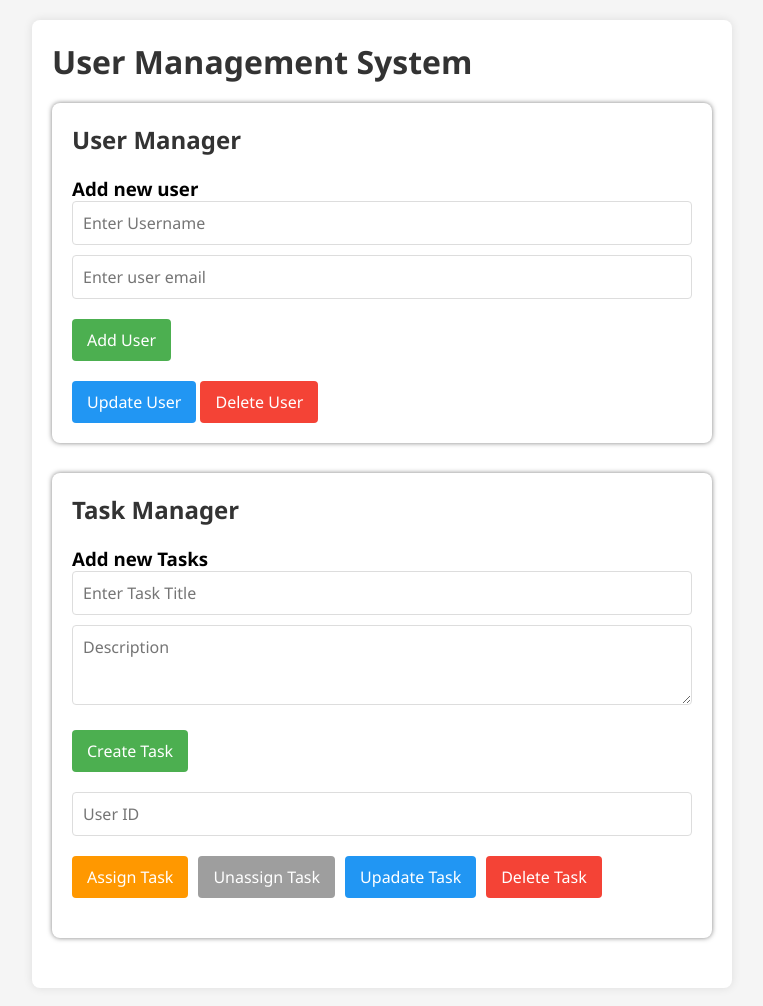
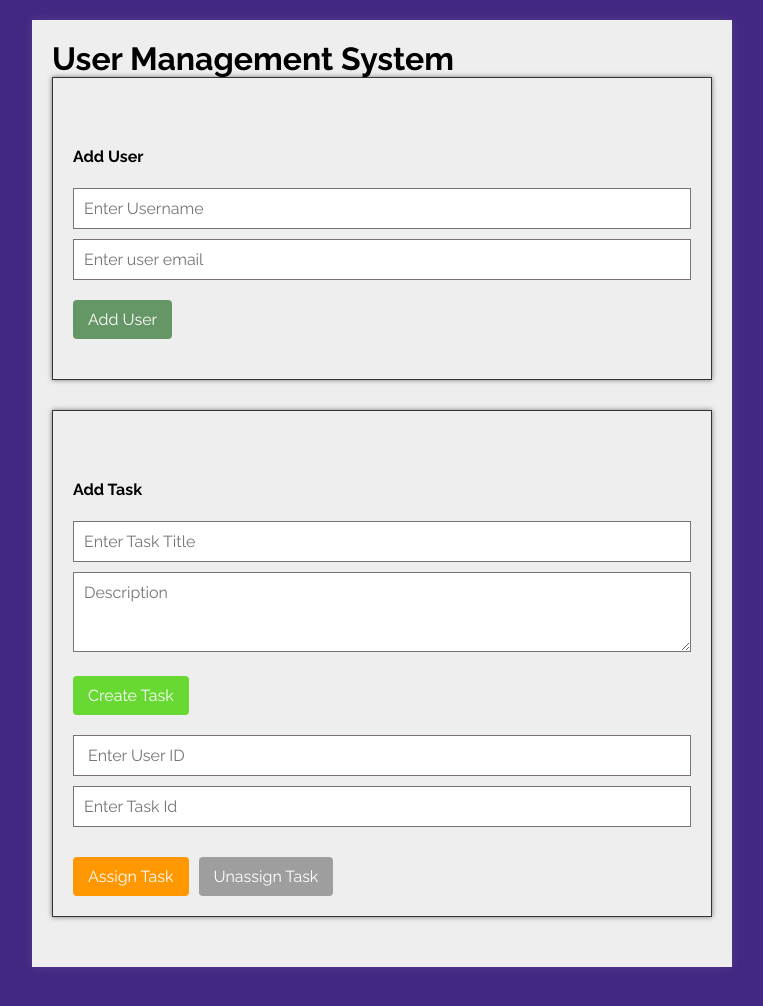
Before and after one commit to Kishoyan-Brian033/Typescript-challenge, a website: page index.html in a window 1280 px wide. Shown: the whole page, without its empty margins (258-1021 px from the left). Drawn offline with Linux system fonts and the light colour scheme; files that its build step writes are made by us from their sources.

Commit message:
upadted project

```diff
--- a/index.html
+++ b/index.html
@@ -14,22 +14,20 @@
             <div class="container">
                 <h2>User Manager</h2>
                 <div class="form">
+                    <h4>Add User</h4>
                     <h3>Add new user</h3>
                     <input type="text" placeholder="Enter Username" id="username" name="name" />
                     <input type="text" placeholder="Enter user email" id="user-email" name="email" />
                     <div class="all-btns">
                         <button type="submit" id="user-btn">Add User</button>
 
-
                     </div>
                 </div>
 
                 <div class="all-user">
                     <div class="user-list">
-                       <input type="text" name="name" id="name" placeholder="Added users">
                     </div>
-                     <button type="submit" id="update-user-btn">Update User</button>
-                        <button id="delete-btn">Delete User</button>
+
                 </div>
             </div>
         </div>
@@ -37,6 +35,7 @@
         <div class="task-container">
             <h2>Task Manager</h2>
             <div class="form">
+                <h4>Add Task</h4>
                 <h3>Add new Tasks</h3>
                 <input type="text" name="name" placeholder="Enter Task Title" id="task-title" />
                 <textarea id="description" placeholder="Description"></textarea>
@@ -47,18 +46,18 @@
             </div>
 
             <div class="form">
-                <input type="number" id="assign-task" placeholder="User ID" />
-                <div class="all-btns">
-                    <button id="assignTaskBtn">Assign Task</button>
-                    <button id="unassign-task">Unassign Task</button>
-                    <button id="update-task-btn">Upadate Task</button>
-                    <button id="delete-task-btn">Delete Task</button>
-                </div>
+                <input type="number" id="assign-task" placeholder=" Enter User ID">
+                <input type="number" id="assign-task" placeholder="Enter Task Id">
+
             </div>
 
             <div class="all-tasks">
                 <div id="tasksList" class="list-container"></div>
             </div>
+             <div class="all-btns">
+                    <button id="assignTaskBtn">Assign Task</button>
+                    <button id="unassign-task">Unassign Task</button>
+                </div>
         </div>
     </div>
 
--- a/src/index.ts
+++ b/src/index.ts
@@ -1,3 +1,4 @@
+
 // index.ts
 interface IUser {
   id: number;
@@ -129,6 +130,7 @@ function showUsers() {
       <span class="user-name">${user.name}</span>
       <span class="user-email">${user.email}</span>
        <button class="delete-user-btn" data-id="${user.id}">Delete</button>
+       <button class="update-user-btn" data-id="${user.id}">Upadate</button>
 
     `;
     userList.appendChild(div);
@@ -168,7 +170,8 @@ function showTasks() {
       <span class="task-title">${task.title}</span>
       <span class="task-desc">${task.description}</span>
       <span class="assigned-to">Assigned To: ${task.assignedTo || "None"}</span>
-       <button class="delete-task-btn" data-id="${task.id}">Delete</button>
+       <button class="delete-task-btn" data-id="${task.id}">Delete </button>
+       <button class="upadate-task-btn" data-id="${task.id}">Update</button>
     `;
     tasksList.appendChild(div);
   });
--- a/style.css
+++ b/style.css
@@ -1,36 +1,46 @@
+@import url('https://fonts.googleapis.com/css2?family=Raleway:ital,wght@0,100..900;1,100..900&display=swap');
+
 
 * {
     box-sizing: border-box;
     margin: 0;
     padding: 0;
-    font-family: 'Segoe UI', Tahoma, Geneva, Verdana, sans-serif;
+      font-family: "Raleway", sans-serif;
 }
 
 body {
-    background-color: #f5f5f5;
+    background-color: #432883;
     padding: 20px;
 }
 
 .main-container {
     max-width: 700px;
     margin: 0 auto;
-    background-color: white;
+    background-color: #eee;
     padding: 20px;
-    border-radius: 8px;
-    box-shadow: 0 0 10px rgba(0,0,0,0.1);
+    box-shadow: 0 0 10px rgba(235, 229, 229, 0.1);
 }
 
-h1, h2 {
-    color: #333;
+h1{
+    color: #000;
+    display: inline;
+    justify-content: center;
+    align-items: center;
+}
+ h2 {
+    color: #eee;
     margin-bottom: 20px;
+}
+h3{
+    color:#eee
 }
 
 .user-container, .task-container {
-    background-color: #fff;
+    background-color: inherit;
+    border: 1px solid #333;
     padding: 20px;
     margin-bottom: 30px;
-    border-radius: 8px;
-    box-shadow: 0 0 5px rgba(0,0,0,0.5);
+    box-shadow: 0 0 5px rgba(0, 0, 0, 0.5);
 }
 
 .form {
@@ -41,8 +51,7 @@ input, textarea {
     width: 100%;
     padding: 10px;
     margin-bottom: 10px;
-    border: 1px solid #ddd;
-    border-radius: 4px;
+    border: 1px solid #7a7272;
     font-size: 16px;
 }
 
@@ -57,9 +66,10 @@ textarea {
     margin-top: 10px;
 }
 
-button {
+
+.delete-user-btn, .delete-task-btn{
     padding: 10px 15px;
-    background-color: #4CAF50;
+    background-color: red;
     color: white;
     border: none;
     border-radius: 4px;
@@ -68,27 +78,49 @@ button {
     transition: background-color 0.3s;
 }
 
-button:hover {
-    background-color: #45a049;
+.delete-user-btn:hover {
+    background-color: rgb(231, 91, 91);
+}
+#user-btn, #add-task{
+     padding: 10px 15px;
+    background-color: #68d833;
+    color: white;
+    border: none;
+    border-radius: 4px;
+    cursor: pointer;
+    font-size: 16px;
+    transition: background-color 0.3s;
 }
 
-#update-user-btn, #update-task-btn {
-    background-color: #2196F3;
+#user-btn, #add-task:hover{
+    background-color: #659666;
 }
 
-#update-btn:hover, .update-btn:hover, .update-task-btn:hover {
-    background-color: #0b7dda;
-}
- #delete-btn,  #delete-task-btn{
-    background-color: #f44336;
+.upadate-task-btn, .update-user-btn{
+     background-color: rgb(54, 115, 165);
+    padding: 10px 15px;;
+    color: white;
+    border: none;
+    border-radius: 4px;
+    cursor: pointer;
+    font-size: 16px;
+    transition: background-color 0.3s;
 }
 
-#delete-btn:hover, #deletet-task:hover {
-    background-color: #da190b;
+.upadate-task-btn, .update-user-btn:hover{
+    background-color: rgb(112, 122, 143);
 }
+
 
 #assignTaskBtn {
     background-color: #ff9800;
+    padding: 10px 15px;;
+    color: white;
+    border: none;
+    border-radius: 4px;
+    cursor: pointer;
+    font-size: 16px;
+    transition: background-color 0.3s;
 }
 
 #assignTaskBtn:hover {
@@ -97,11 +129,21 @@ button:hover {
 
 #unassign-task {
     background-color: #9e9e9e;
+    padding: 10px 15px;
+    color: white;
+    border: none;
+    border-radius: 4px;
+    cursor: pointer;
+    font-size: 16px;
+    transition: background-color 0.3s;
 }
 
 #unassign-task:hover {
     background-color: #7e7e7e;
 }
+
+
+
 
 .user-list, .list-container {
     margin-top: 20px;
@@ -109,36 +151,12 @@ button:hover {
 
 .user-item, .task-item {
     padding: 15px;
-    margin-bottom: 10px;
-    border: 1px solid #ddd;
-    border-radius: 4px;
+    border: 1px solid #867b7b;
     background-color: #f9f9f9;
     position: relative;
+    width: 100%;
+    display: flex;
+    margin-bottom: 5px;
+    justify-content: space-between;
+    align-items: center;
 }
-
-.user-actions, .task-actions {
-    display: none;
-    position: absolute;
-    right: 15px;
-    top: 50%;
-    transform: translateY(-50%);
-}
-
-.user-item:hover, .task-item:hover {
-    background-color: #f0f0f0;
-}
-
-.user-item:hover .user-actions,
-.task-item:hover .task-actions {
-    display: flex;
-    gap: 5px;
-}
-
-.user-name, .task-title {
-    font-weight: bold;
-    margin-right: 10px;
-}
-
-.user-email, .task-desc {
-    color: #666;
-}
```
